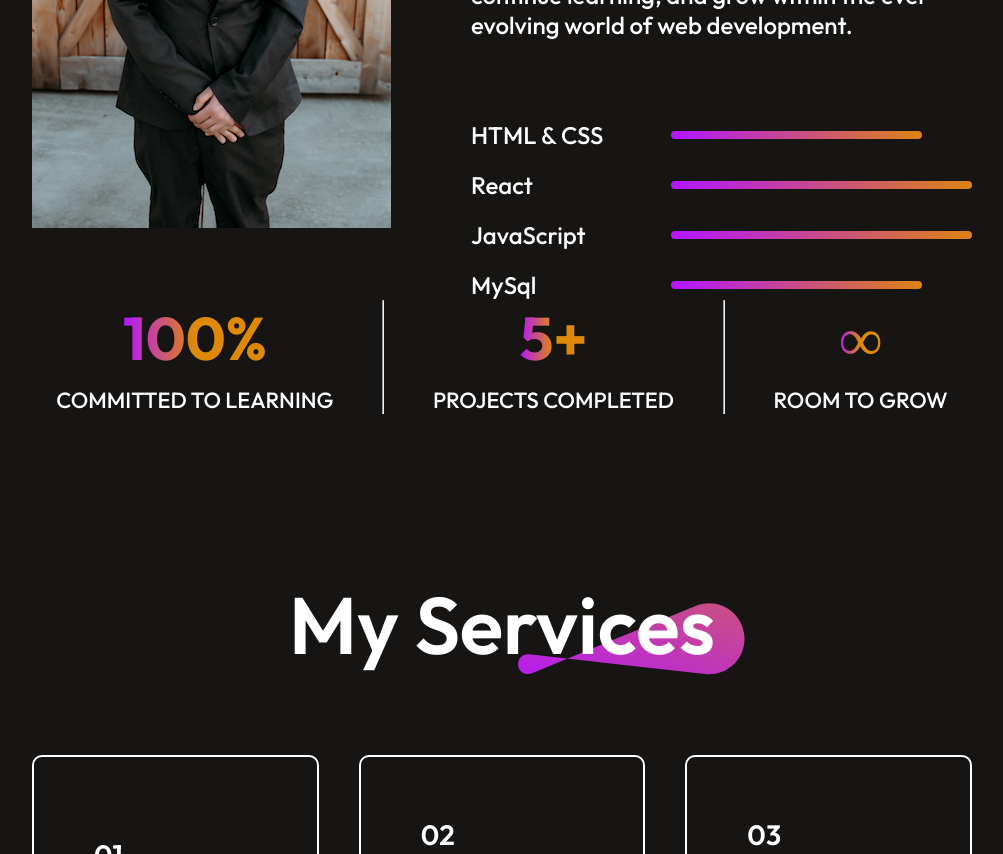
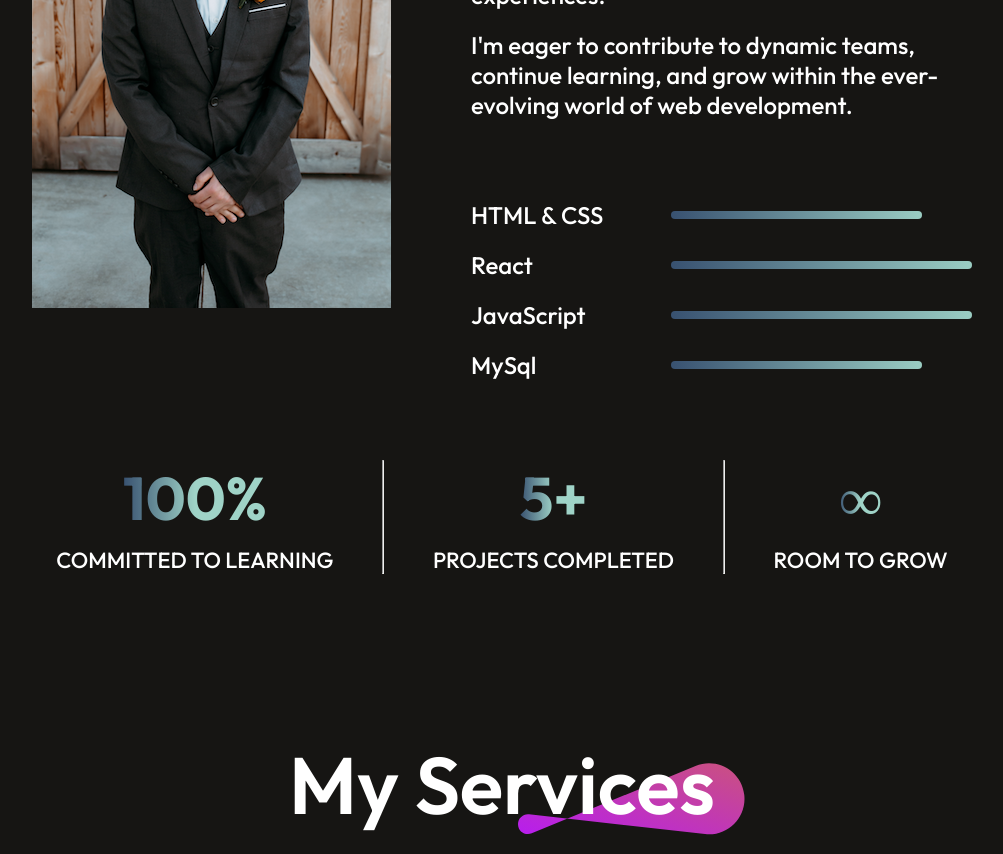
Before and after one commit to matthewpatterson211/portfolio, a React (Vite) app: page / in a window 1280 px wide. Shown: the part 1880-2734 px from the top of the page, without its empty margins (138-1141 px from the left). Built offline with nearby package versions, Linux system fonts and the light colour scheme.

Commit message:
playing with the gradient colors

```diff
--- a/src/Components/About/About.css
+++ b/src/Components/About/About.css
@@ -2,8 +2,8 @@
     display: flex;
     flex-direction: column;
     align-items: center;
-    justify-content: center
-    gap 80px;
+    justify-content: center;
+    gap: 80px;
     margin: 80px 170px;
 }
 .about-title{
@@ -58,7 +58,7 @@
     width: 50%;
     height: 8px;
     border-radius: 50px;
-    background: linear-gradient(264deg, #DF8908 -5.09%, #B415FF);
+    background: linear-gradient(264deg, #9fd3c7 -5%, #385170);
 }
 .about-achievements{
     display: flex;
@@ -76,7 +76,7 @@
 .about-achievement h1{
     font-size: 60px;
     font-weight: 700;
-    background: linear-gradient(270deg, #DF8908 50.41%, #B415FF);
+    background: linear-gradient(270deg, #9fd3c7 50%, #385170);
     background-clip: text;
     -webkit-background-clip: text;
     -webkit-text-fill-color: transparent;
```
